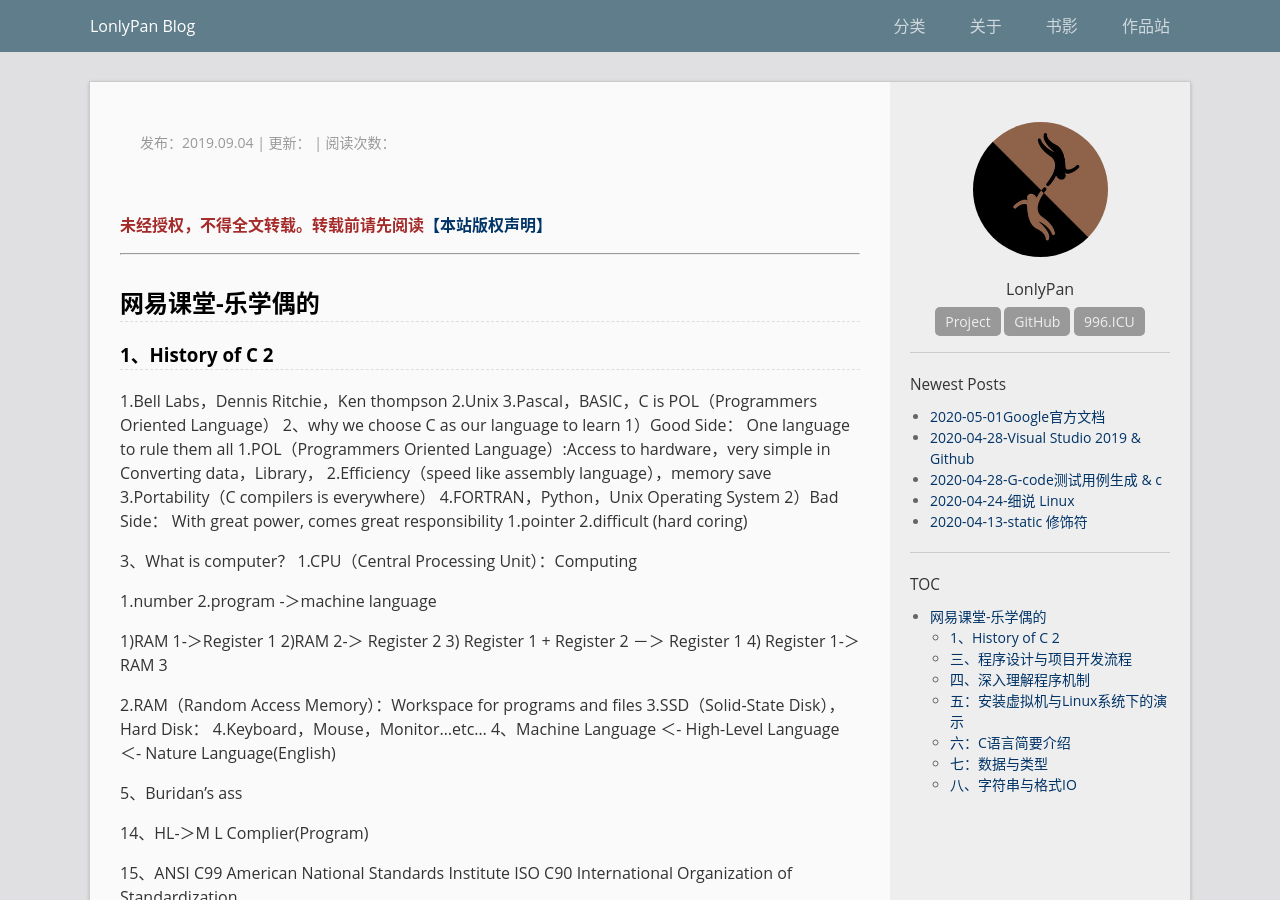
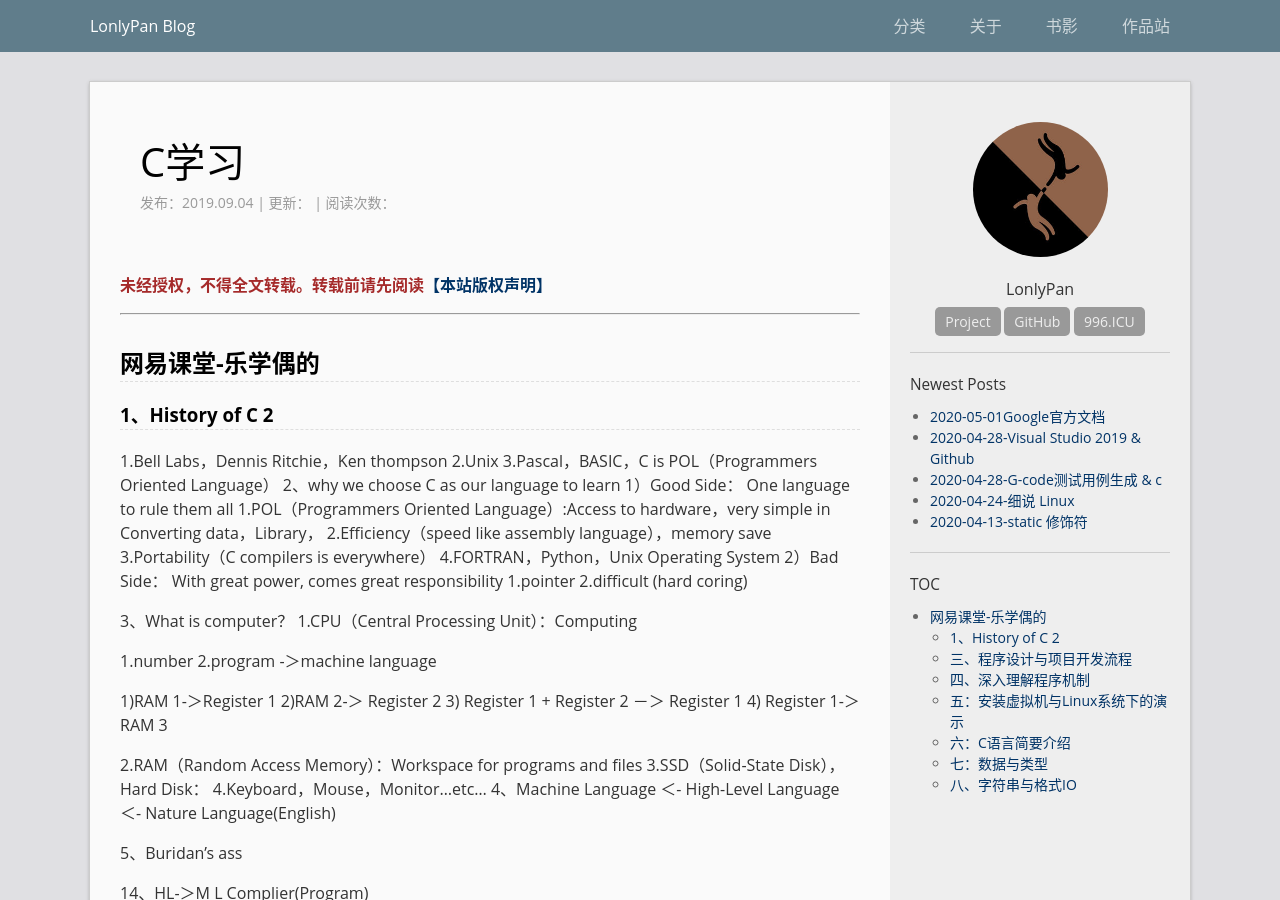
Before and after one commit to LonlyStack/LonlyPan.github.io, a Jekyll site: the page built from _posts/2019-09-04-C学习.md, in a window 1280 px wide and 900 px high. Built offline with Jekyll 4.4.1, drawn with Linux system fonts in a browser that asks for light colours; comment, search, counter and statistics services are not loaded.

Commit message:
修改文件: _posts/2019-09-04-C学习.md

```diff
--- a/_posts/2019-09-04-C学习.md
+++ b/_posts/2019-09-04-C学习.md
@@ -1,6 +1,7 @@
 ---
 layout: post
-title: "C学习"
+show_title: "C学习"
+title: "2019-9-4-C学习"
 data: 2019-9-4 18:6
 categories:  c&c++
 ---
```
